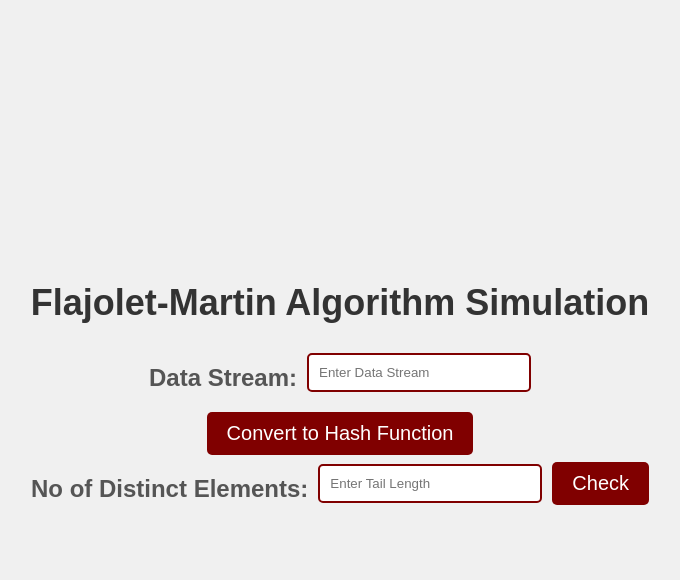
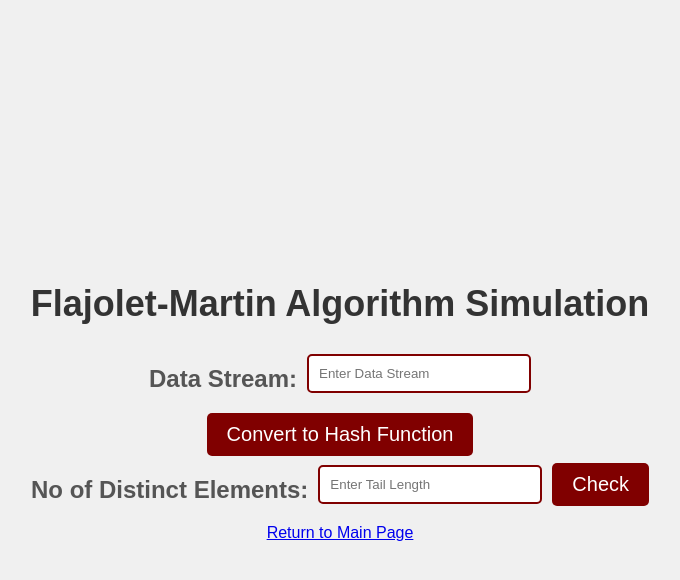
Before and after one commit to Akilesh21/Flajolet_Martin_Simulation, a Django app: page /simulation/ in a window 1280 px wide. Shown: the top 580 px of the page, without its empty margins (300-980 px from the left). Run offline with Django 4.2, Linux system fonts and the light colour scheme.

Commit message:
changes done

```diff
--- a/myapp/templates/simulation.html
+++ b/myapp/templates/simulation.html
@@ -132,10 +132,7 @@
 
     <!-- No of Distinct Elements Input (Placeholder for now) -->
 
-    <!-- Results will be displayed here -->
-    <div id="results">
-        <!-- Display results here -->
-    </div>
+    <a href="{% url 'index' %}">Return to Main Page</a>
 
     <script>
         function convertToHashFunction() {
--- a/myapp/urls.py
+++ b/myapp/urls.py
@@ -1,7 +1,8 @@
 from django.contrib import admin
 from django.urls import path
 from . import views
+
 urlpatterns = [
-    path('', views.index),
+    path('', views.index, name='index'),  # Added a name for the index page
     path('simulation/', views.simulation, name='simulation'),
 ]
```
